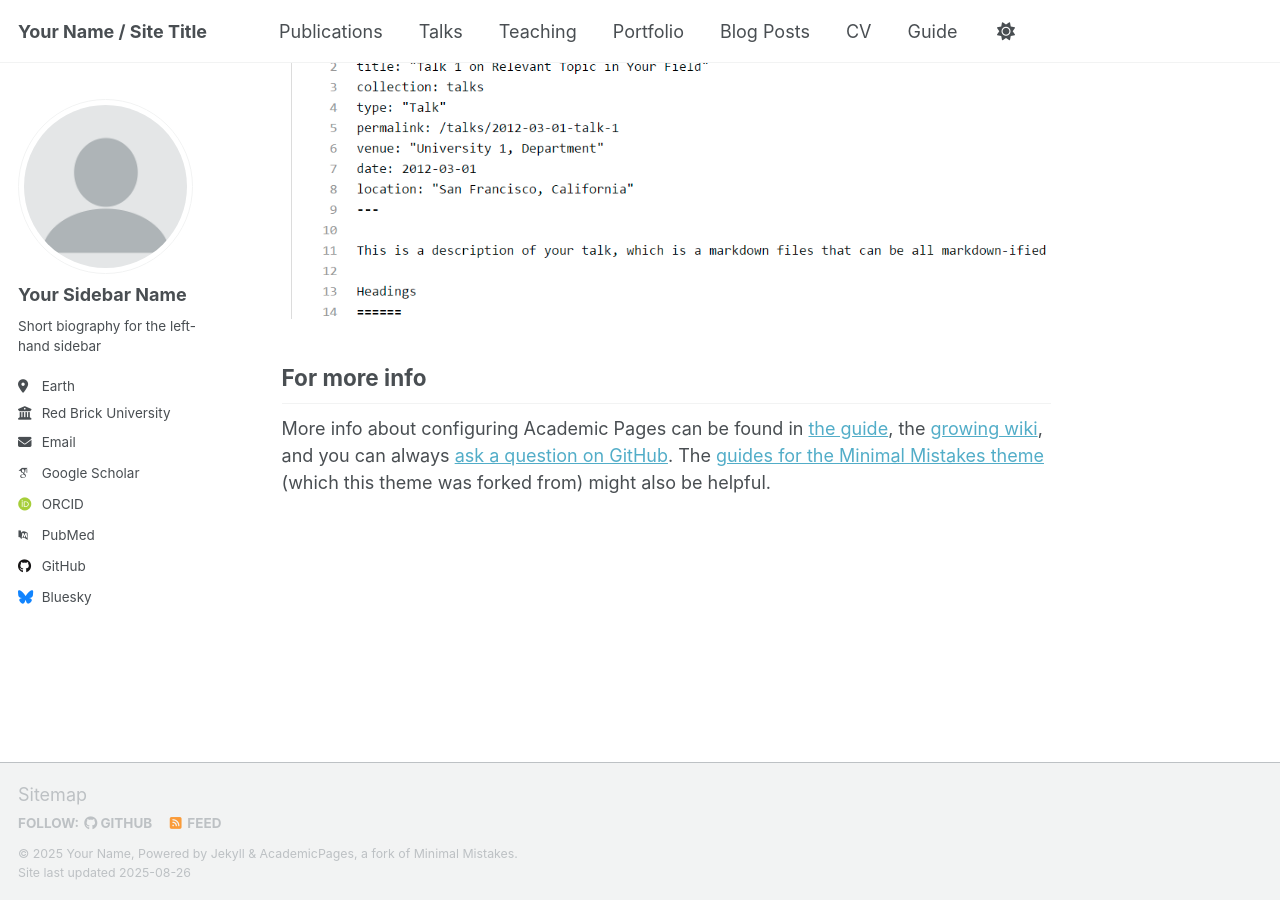
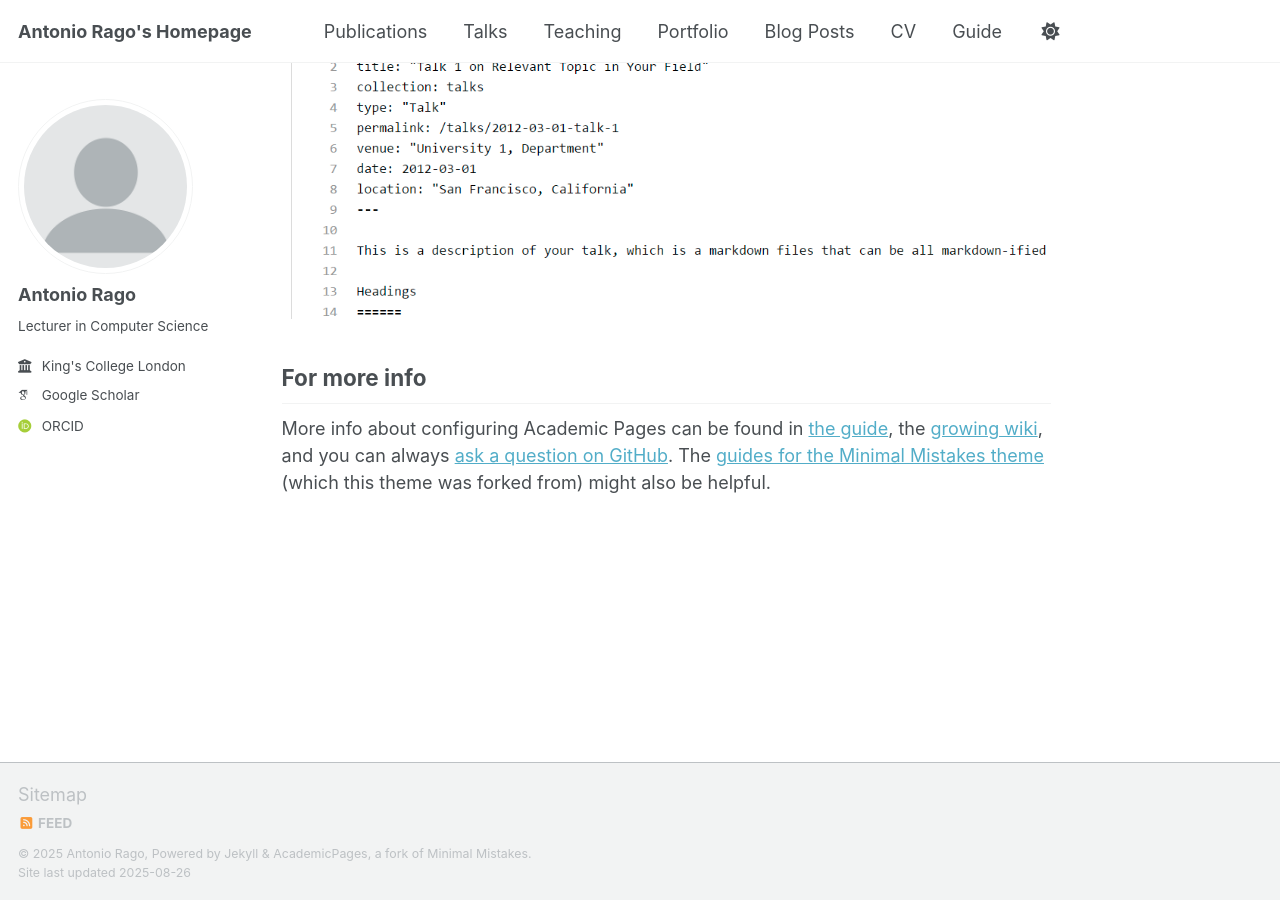
Before and after one commit to antoniorago/antoniorago.github.io, a Jekyll site: the page built from _pages/about.md, in a window 1280 px wide and 900 px high, scrolled down 2880 px. Built offline with Jekyll 4.4.1, drawn with Linux system fonts in a browser that asks for light colours; some web fonts are replaced; a script that is not in the unit is left out.

Commit message:
Add files via upload

```diff
--- a/_config.yml
+++ b/_config.yml
@@ -7,15 +7,15 @@
 # server process.
 
 # Basic Site Settings
-locale                   : "en-US"
+locale                   : "en-UK"
 site_theme               : "default" # Currently available options are "default", "air"
-title                    : "Your Name / Site Title"
+title                    : "Antonio Rago's Homepage"
 title_separator          : "-"
-name                     : &name "Your Name"
+name                     : &name "Antonio Rago"
 description              : &description "personal description"
-url                      : https://academicpages.github.io # the base hostname & protocol for your site e.g. "https://[your GitHub username].github.io" or if you already have some other page hosted on Github then use "https://[your GitHub username].github.io/[Your Repo Name]"
+url                      : "https://antoniorago.github.io" # the base hostname & protocol for your site e.g. "https://[your GitHub username].github.io" or if you already have some other page hosted on Github then use "https://[your GitHub username].github.io/[Your Repo Name]"
 baseurl                  : "" # the subpath of your site, e.g. "/blog"
-repository               : "academicpages/academicpages.github.io"
+repository               : #"academicpages/academicpages.github.io"
 
 # Site Author - The following control what appear as part of the author content on the side bar.
 #               If a field is blank the icon and link will not appear, otherwise it will be shown.
@@ -23,23 +23,24 @@ repository               : "academicpages/academicpages.github.io"
 author:
   # Biographic information
   avatar           : "profile.png"
-  name             : "Your Sidebar Name"
+  name             : "Antonio Rago"
   pronouns         : # example: "she/her"
-  bio              : "Short biography for the left-hand sidebar"
-  location         : "Earth"
-  employer         : "Red Brick University"
+  bio              : "Lecturer in Computer Science"
+  location         : #"Earth"
+  employer         : "King's College London"
   uri              : # URL
-  email            : "none@example.org"
+  email            : #"[firstname].[lastname]@kcl.ac.uk"
 
   # Academic websites
   academia         : # URL
   arxiv            : # URL - Update with the correct link to your profile
-  googlescholar    : "https://scholar.google.com/citations?user=PS_CX0AAAAAJ"
+  dblp             : "https://dblp.uni-trier.de/pid/140/7707.html"
+  googlescholar    : "https://scholar.google.com/citations?user=Upb1qkMAAAAJ&hl=en&num=20&oi=ao"
   inspire-hep      : # URL
   impactstory      : # URL
-  orcid            : "http://orcid.org/yourorcidurl"
+  orcid            : "https://orcid.org/0000-0001-5323-7739"
   semantic         : # URL
-  pubmed           : "https://www.ncbi.nlm.nih.gov/pubmed/?term=john+snow"
+  pubmed           : #"https://www.ncbi.nlm.nih.gov/pubmed/?term=john+snow"
   researchgate     : # URL
   scopus           : # URL
 
@@ -47,13 +48,13 @@ author:
   bitbucket        : # Username - Update with your username on the site
   codepen          : # Username
   dribbble         : # Username
-  github           : "academicpages"
+  github           : #"antoniorago"
   kaggle           : # Username
   stackoverflow    : # User number or user number and name (i.e., use "1" or "1/jeff-atwood")
 
   # Social media
   artstation       : # Username
-  bluesky          : "bsky.app" # Replace this with you Bluesky username
+  bluesky          : #"bsky.app" # Replace this with you Bluesky username
   facebook         : # Username
   flickr           : # Username
   foursquare       : # Username
@@ -80,15 +81,17 @@ author:
 
 # Publication Category - The following the list of publication categories and their headings
 publication_category:
+  conferences:
+    title: 'Conference Papers'
+  manuscripts:
+    title: 'Journal Papers'
   books:
     title: 'Books'
-  manuscripts:
-    title: 'Journal Articles'
-  conferences:
-    title: 'Conference Papers'
+
+
 
 # Site Settings
-teaser                   :  # filename of teaser fallback teaser image placed in /images/, .e.g. "500x300.png"
+teaser                   : # filename of teaser fallback teaser image placed in /images/, .e.g. "500x300.png"
 breadcrumbs              : false # true, false (default)
 words_per_minute         : 160
 future                   : true
@@ -217,33 +220,33 @@ kramdown:
 
 # These settings control the types of collections used by the template
 collections:
-  teaching:
-    output: true
-    permalink: /:collection/:path/
+  # teaching:
+  #   output: true
+  #   permalink: /:collection/:path/
   publications:
     output: true
     permalink: /:collection/:path/
-  portfolio:
-    output: true
-    permalink: /:collection/:path/
-  talks:
-    output: true
-    permalink: /:collection/:path/
+  # portfolio:
+  #   output: true
+  #   permalink: /:collection/:path/
+  # talks:
+  #   output: true
+  #   permalink: /:collection/:path/
 
 
 # These settings control how pages and collections are included in the site
 defaults:
   # _posts
-  - scope:
-      path: ""
-      type: posts
-    values:
-      layout: single
-      author_profile: true
-      read_time: true
-      comments: true
-      share: true
-      related: true
+  # - scope:
+  #     path: ""
+  #     type: posts
+  #   values:
+  #     layout: single
+  #     author_profile: true
+  #     read_time: true
+  #     comments: true
+  #     share: true
+  #     related: true
   # _pages
   - scope:
       path: ""
@@ -252,14 +255,14 @@ defaults:
       layout: single
       author_profile: true
   # _teaching
-  - scope:
-      path: ""
-      type: teaching
-    values:
-      layout: single
-      author_profile: true
-      share: true
-      comments: true
+  # - scope:
+  #     path: ""
+  #     type: teaching
+  #   values:
+  #     layout: single
+  #     author_profile: true
+  #     share: true
+  #     comments: true
   # _publications
   - scope:
       path: ""
@@ -269,23 +272,41 @@ defaults:
       author_profile: true
       share: true
       comments: true
-  # _portfolio
+  # events
   - scope:
       path: ""
-      type: portfolio
+      type: events
+    values:
+      layout: single
+      author_profile: true
+      share: true
+      comments: true
+  # _portfolio
+  # - scope:
+  #     path: ""
+  #     type: portfolio
+  #   values:
+  #     layout: single
+  #     author_profile: true
+  #     share: true
+  #     comment: true
+  # contact
+  - scope:
+      path: ""
+      type: contact
     values:
       layout: single
       author_profile: true
       share: true
       comment: true
-  # _talks
-  - scope:
-      path: ""
-      type: talks
-    values:
-      layout: talk
-      author_profile: true
-      share: true
+  # # _talks
+  # - scope:
+  #     path: ""
+  #     type: talks
+  #   values:
+  #     layout: talk
+  #     author_profile: true
+  #     share: true
 
 
 # Sass/SCSS
```
Also changed, not shown: Gemfile.lock (added).
